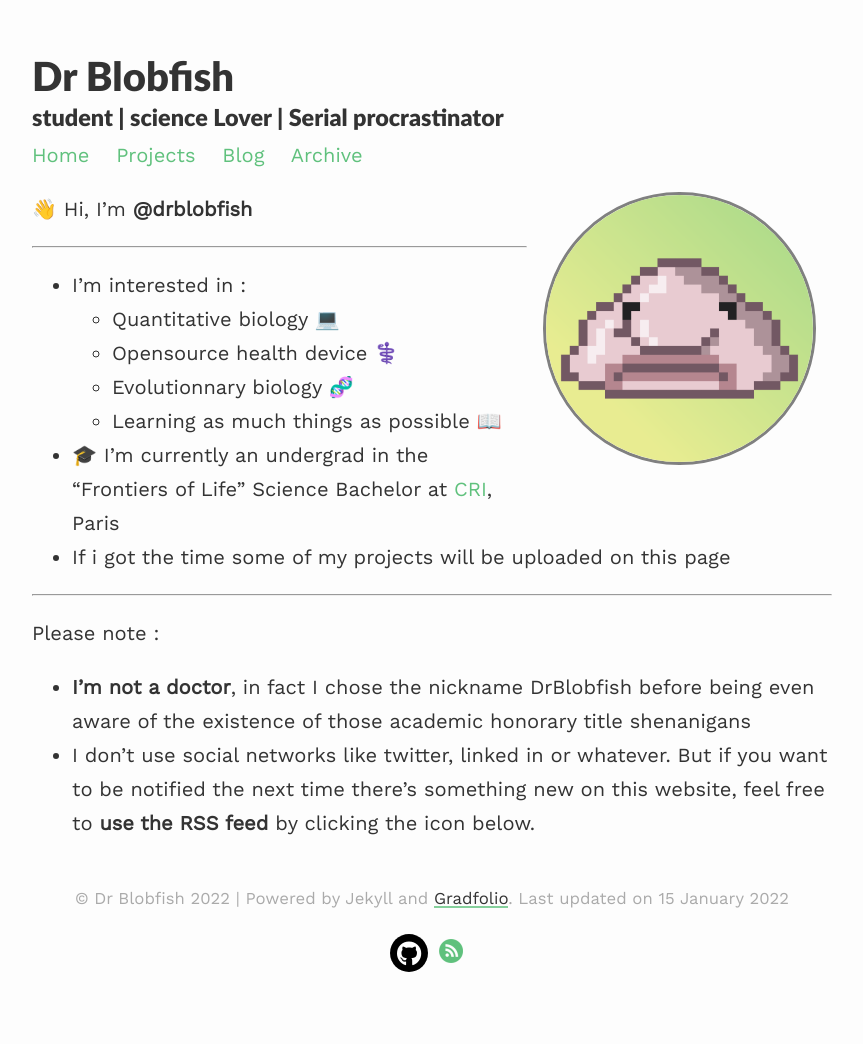
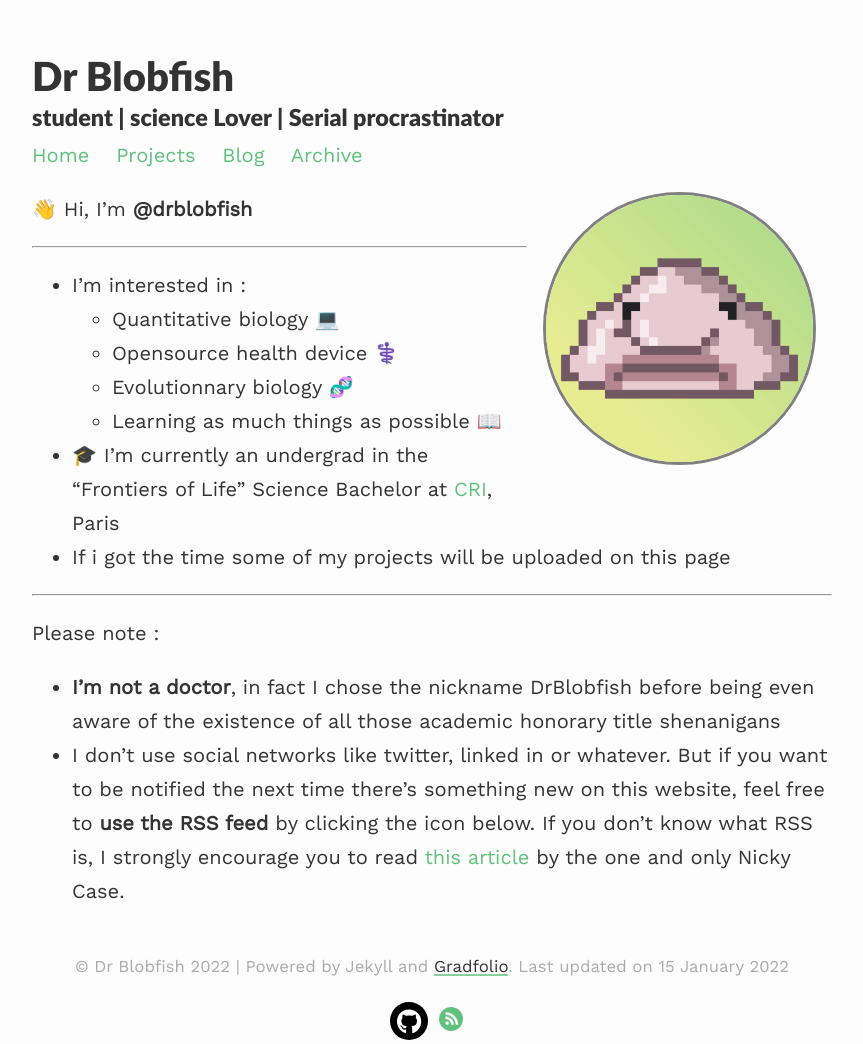
Before and after one commit to drblobfish/drblobfish.github.io, a Jekyll site: the page built from index.md, in a window 1280 px wide. Shown: the whole page, without its empty margins (208-1071 px from the left). Built offline with Jekyll 4.4.1, drawn with Linux system fonts in a browser that asks for light colours; nearby versions of some CDN libraries; before the commit the page ends 980 px from its top, so only the background shows below that.

Commit message:
added link to nicky case rss article

```diff
--- a/index.md
+++ b/index.md
@@ -23,5 +23,5 @@
 ----------
 Please note :
 
-- **I'm not a doctor**, in fact I chose the nickname DrBlobfish before being even aware of the existence of those academic honorary title shenanigans
-- I don't use social networks like twitter, linked in or whatever. But if you want to be notified the next time there's something new on this website, feel free to **use the RSS feed** by clicking the icon below.
+- **I'm not a doctor**, in fact I chose the nickname DrBlobfish before being even aware of the existence of all those academic honorary title shenanigans
+- I don't use social networks like twitter, linked in or whatever. But if you want to be notified the next time there's something new on this website, feel free to **use the RSS feed** by clicking the icon below. If you don't know what RSS is, I strongly encourage you to read [this article](https://blog.ncase.me/posts/back-to-the-future-with-rss/) by the one and only Nicky Case.
```
